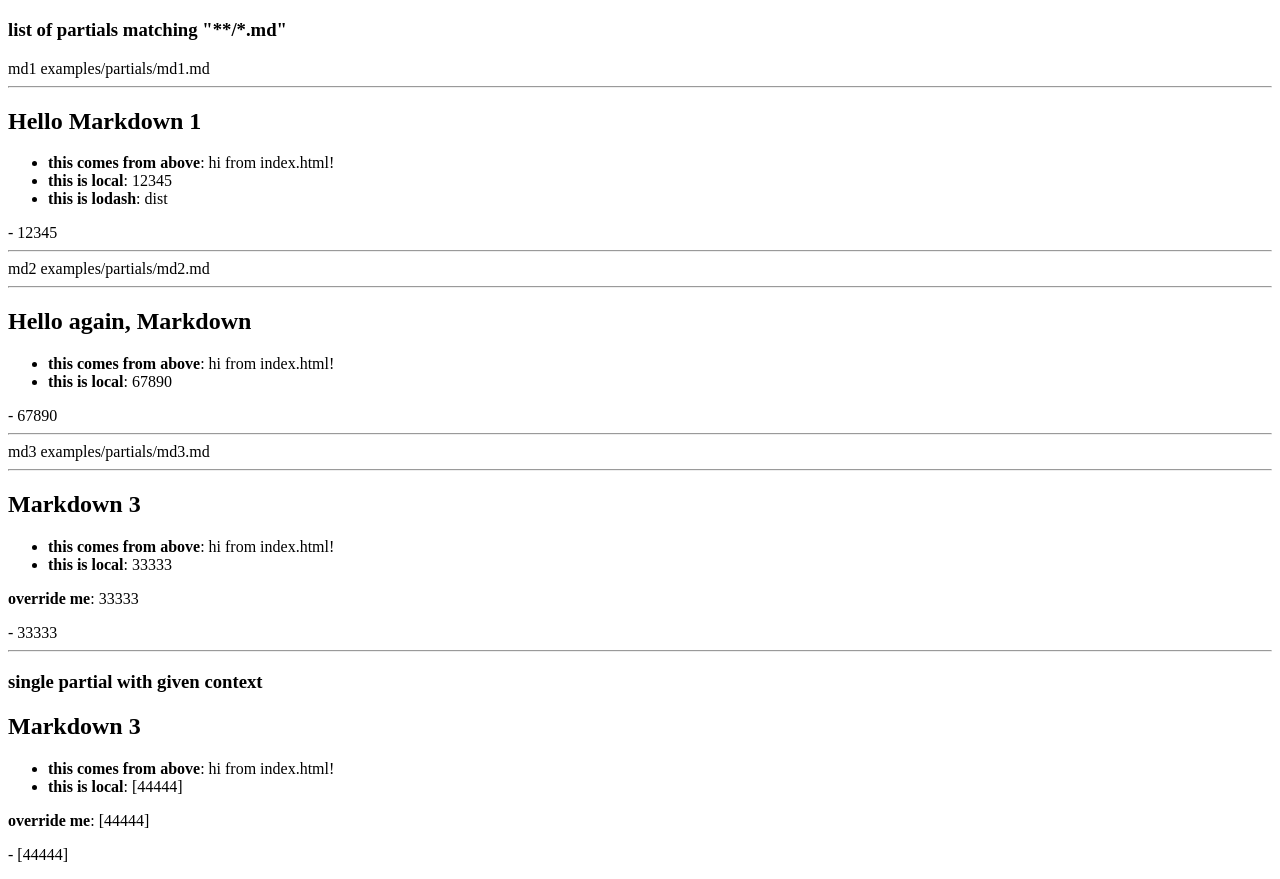
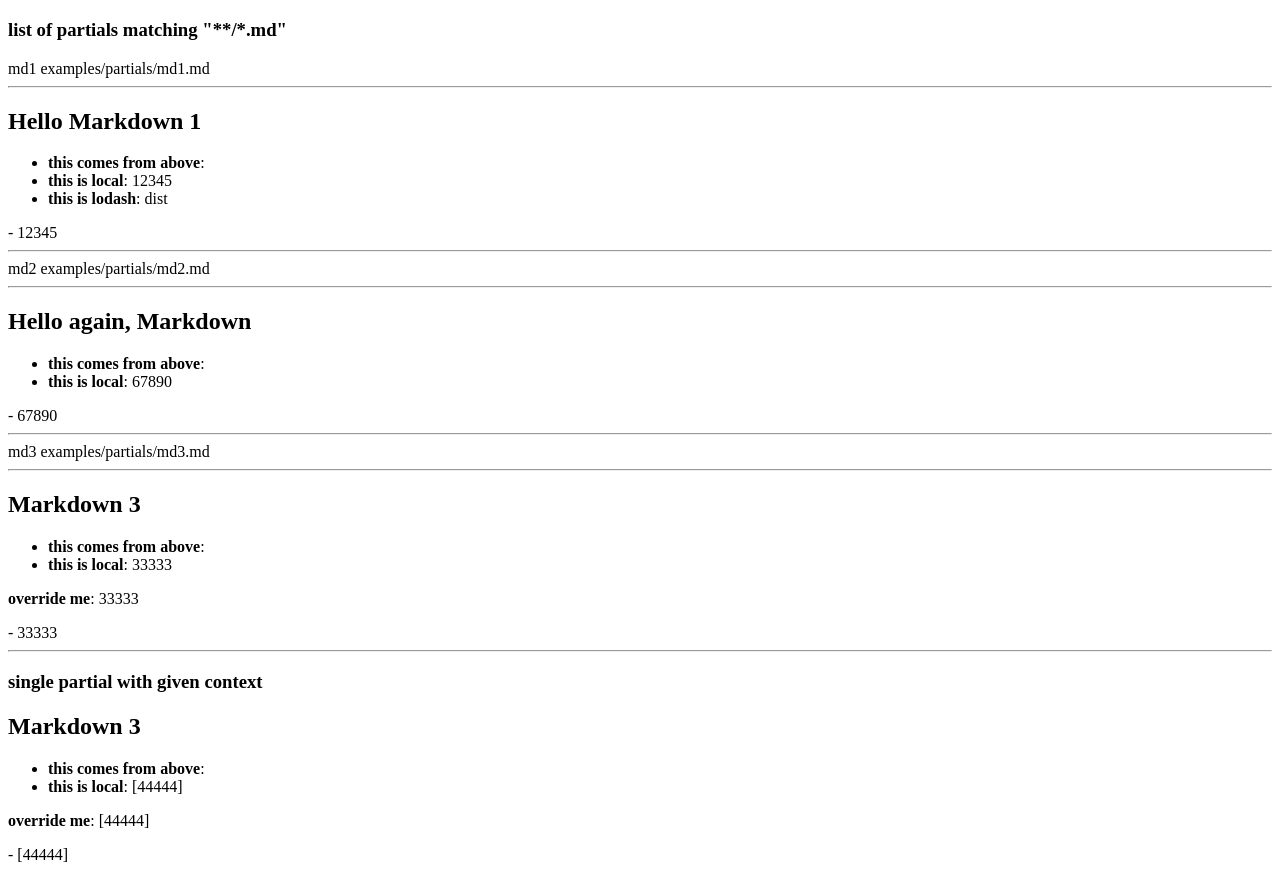
Before and after one commit to albogdano/handlebars-helper-mdpartial, a website: page dist/index.html in a window 1280 px wide. Shown: the part 61-940 px from the top of the page. Drawn offline with Linux system fonts and the light colour scheme.

Commit message:
version 0.3.1

```diff
--- a/dist/index.html
+++ b/dist/index.html
@@ -20,7 +20,7 @@
     <hr>
      <h2 id="hello-markdown-1">Hello Markdown 1</h2>
 <ul>
-<li><strong>this comes from above</strong>: hi from index.html!</li>
+<li><strong>this comes from above</strong>: </li>
 <li><strong>this is local</strong>: 12345</li>
 <li><strong>this is lodash</strong>: dist</li>
 </ul>
@@ -30,7 +30,7 @@
     <hr>
      <h2 id="hello-again-markdown">Hello again, Markdown</h2>
 <ul>
-<li><strong>this comes from above</strong>: hi from index.html!</li>
+<li><strong>this comes from above</strong>: </li>
 <li><strong>this is local</strong>: 67890</li>
 </ul>
  - 67890
@@ -39,7 +39,7 @@
     <hr>
      <h2 id="markdown-3">Markdown 3</h2>
 <ul>
-<li><strong>this comes from above</strong>: hi from index.html!</li>
+<li><strong>this comes from above</strong>: </li>
 <li><strong>this is local</strong>: 33333</li>
 </ul>
 <p><strong>override me</strong>: 33333 </p>
@@ -50,7 +50,7 @@
       single partial with given context
     </h3> <h2 id="markdown-3">Markdown 3</h2>
 <ul>
-<li><strong>this comes from above</strong>: hi from index.html!</li>
+<li><strong>this comes from above</strong>: </li>
 <li><strong>this is local</strong>: [44444]</li>
 </ul>
 <p><strong>override me</strong>: [44444] </p>
--- a/package.json
+++ b/package.json
@@ -1,7 +1,7 @@
 {
   "name": "handlebars-helper-mdpartial",
   "description": "Helpers for Assemble and Handlebars. {{mdpartial}} renders Markdown partials and collects YAML data and {{eachPartial}} iterates over partials.",
-  "version": "0.3.0",
+  "version": "0.3.1",
   "homepage": "https://github.com/albogdano/handlebars-helper-mdpartial",
   "author": {
     "name": "Alex Bogdanovski",
```
